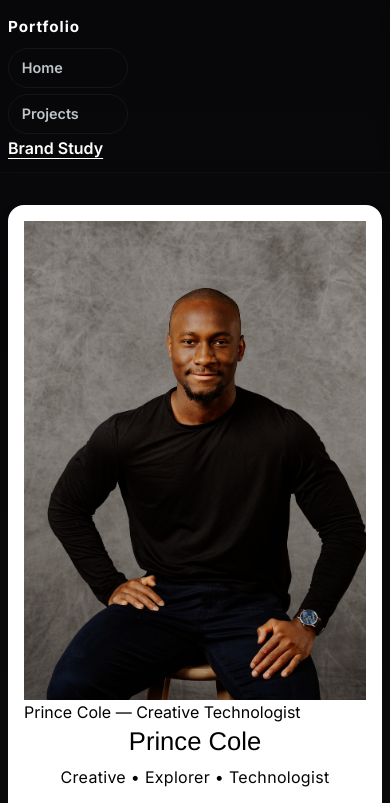
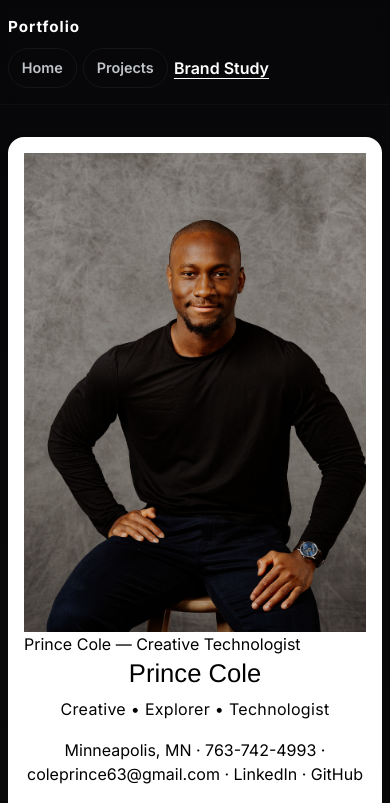
Before and after one commit to Sunnydaymalik/Sunnydaymalik.github.io, a plain HTML site: page index.html in a window 390 px wide. Shown: the top 803 px of the page. Drawn offline with Linux system fonts and the light colour scheme.

Commit message:
Updated style for mobile version

```diff
--- a/html practice/style.css
+++ b/html practice/style.css
@@ -414,6 +414,7 @@
     .brand-links {
       width: 100%;
       justify-content: flex-start;
+      flex-wrap: wrap;
     }
 
     /* Make pills more touch-friendly */
@@ -463,17 +464,19 @@
       font-size: 1rem;
     }
 
-    /* Stack navigation pills vertically on very small screens */
+    /* Keep navigation pills horizontal on mobile */
     .brand-links {
-      flex-direction: column;
-      align-items: flex-start;
+      flex-direction: row;
+      align-items: center;
       gap: 0.4rem;
+      flex-wrap: wrap;
     }
 
     .pill {
-      padding: 0.6rem 1rem;
+      padding: 0.5rem 0.8rem;
       width: auto;
-      min-width: 120px;
+      min-width: auto;
+      flex-shrink: 0;
     }
 
     /* Brand hero adjustments */
```
